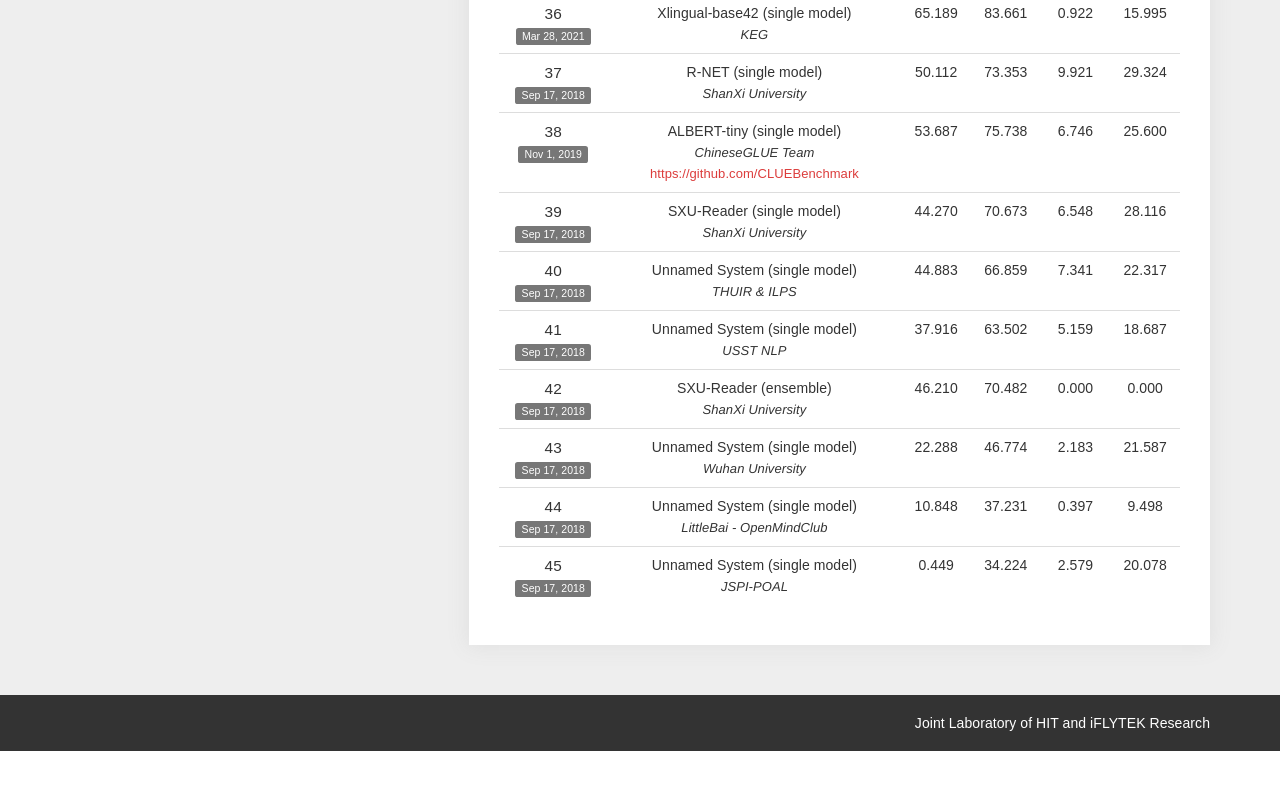
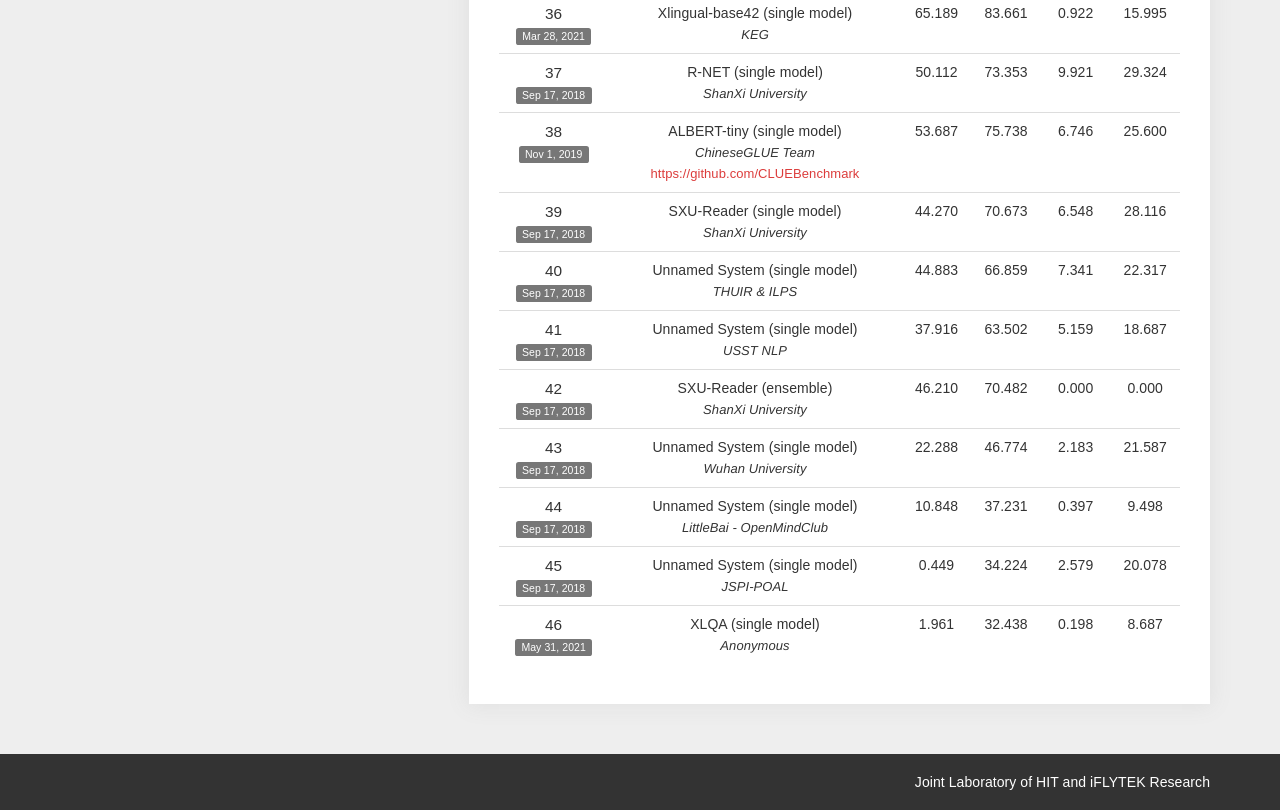
Before and after one commit to ymcui/cmrc2018, a plain HTML site: page docs/index.html in a window 1280 px wide. Shown: the part 3100-3910 px from the top of the page. Before the commit the page ends 3851 px from the top, so only its background shows below. Drawn offline with Linux system fonts and the light colour scheme.

Commit message:
update leaderboard

```diff
--- a/docs/index.html
+++ b/docs/index.html
@@ -846,6 +846,20 @@
 					<td>20.078</td>
 				</tr>
 
+
+				<tr><td>
+					<p>46</p>
+					<span class="date label label-default">May 31, 2021</span>
+				</td>
+				<td style="word-break:break-word;">
+					XLQA (single model)
+					<p class="institution"><font face="helvetica" size="2">Anonymous</p></td>
+					<td>1.961</td>
+					<td>32.438</td>
+					<td>0.198</td>
+					<td>8.687</td>
+				</tr>
+
 			</table>
 		</div>
 	</div>
```
Also changed, not shown: docs/raw_score.json (+15 -0 lines).
